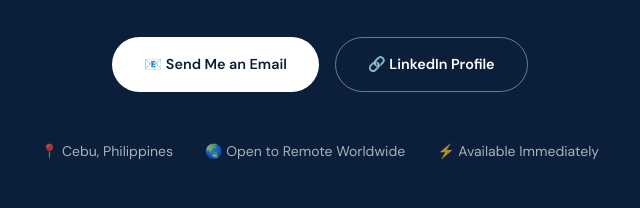
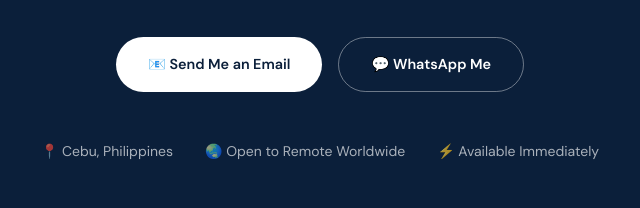
Before and after one commit to illutriza3-bot/Portfolio, a plain HTML site: page index.html in a window 1280 px wide. Shown: the part 5850-6058 px from the top of the page, 320-960 px from the left. Drawn offline with Linux system fonts and the light colour scheme.

Commit message:
Update index.html

```diff
--- a/index.html
+++ b/index.html
@@ -785,7 +785,7 @@
     <p class="section-subtitle" style="margin:0 auto 2.5rem;">Whether you need a reliable Virtual Assistant, a sharp IT Support Specialist, or a detail-focused Admin Professional — I'm available and ready to deliver.</p>
     <div class="contact-actions">
       <a href="mailto:riza.illut@email.com" class="btn-white">📧 Send Me an Email</a>
-      <a href="https://linkedin.com/in/riza-illut" class="btn-outline-white" target="_blank" rel="noopener">🔗 LinkedIn Profile</a>
+      <a href="https://wa.me/639469235967" class="btn-outline-white" target="_blank" rel="noopener">💬 WhatsApp Me</a>
     </div>
     <div class="contact-info">
       <div class="contact-item">📍 Cebu, Philippines</div>
```
